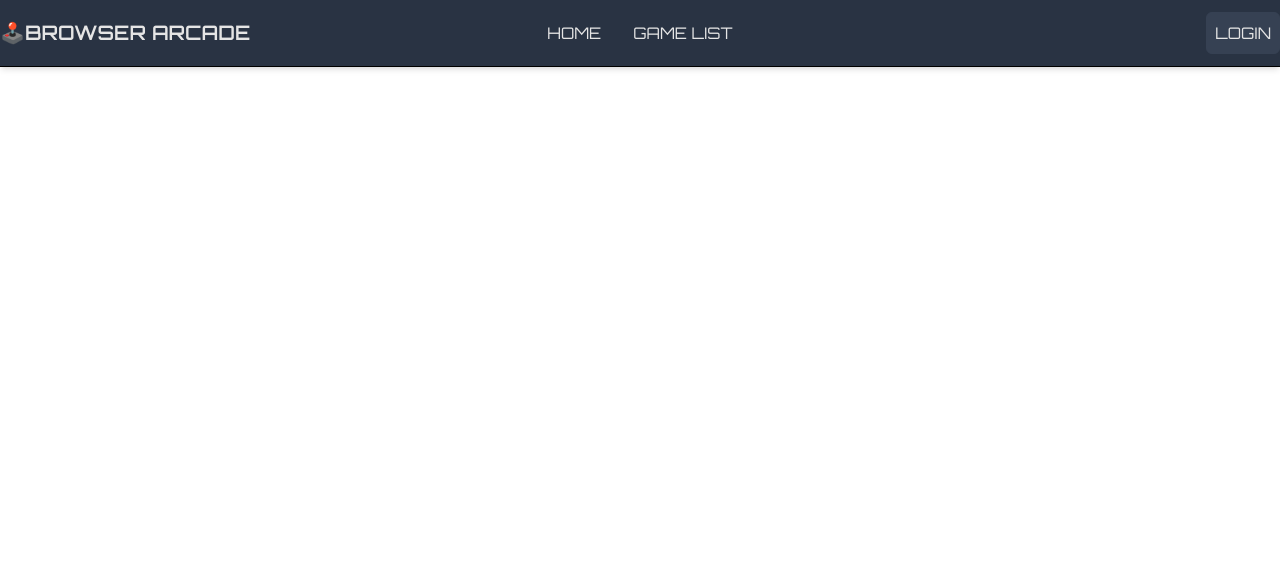
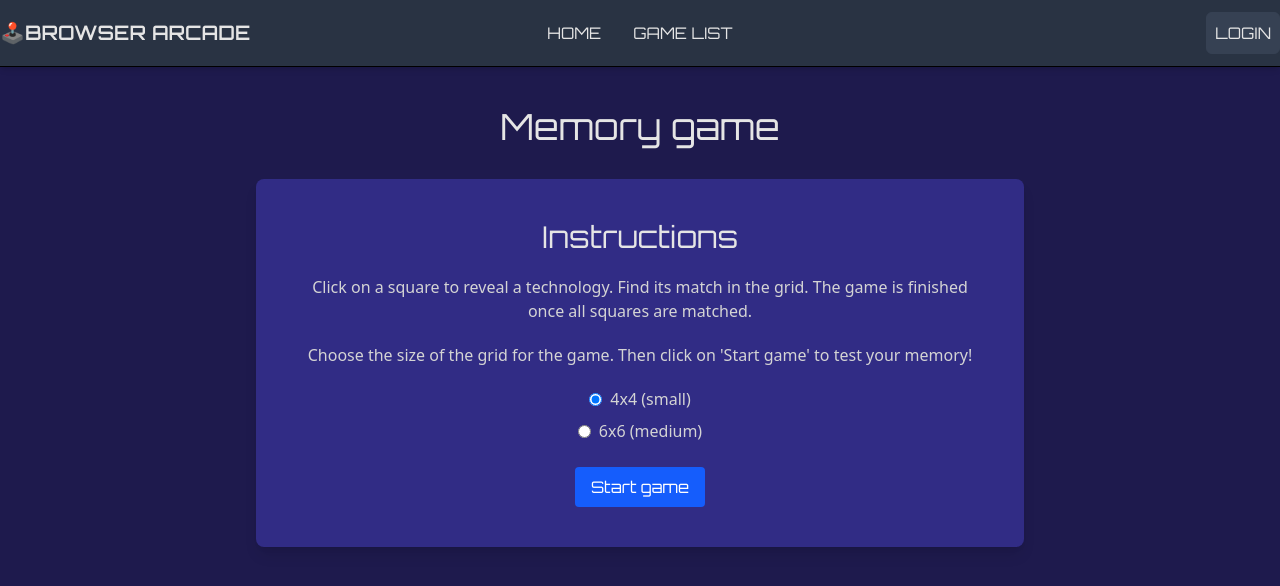
Before and after one commit to ExcavatorZ/browser-arcade, an Angular app in the folder frontend/: page /memo in a window 1280 px wide. Before the commit this address led to /. Shown: the top 586 px of the page. Built offline with nearby package versions, Linux system fonts and the light colour scheme.

Commit message:
Create initial memory game instruction component.

```diff
--- a/frontend/src/app/app.routes.ts
+++ b/frontend/src/app/app.routes.ts
@@ -1,6 +1,7 @@
 import { Routes } from "@angular/router";
 import { Homepage } from "./homepage/homepage";
 import { Games } from "./games/games";
+import { MemoInstruction } from "./memo/memo-instruction/memo-instruction";
 
 export const routes: Routes = [
   {
@@ -13,4 +14,9 @@ export const routes: Routes = [
     component: Games,
     title: "Game List | Browser Arcade",
   },
+  {
+    path: "memo",
+    component: MemoInstruction,
+    title: "Memory Game | Browser Arcade",
+  },
 ];
--- a/frontend/src/app/games/games.html
+++ b/frontend/src/app/games/games.html
@@ -9,6 +9,7 @@
       <p class="font-sans text-neutral-300 mb-4">Standard memory matching game</p>
       <div class="flex justify-center gap-2">
         <a
+          routerLink="/memo"
           class="heading px-4 py-2 bg-blue-600 text-white font-medium rounded hover:bg-blue-700 cursor-pointer"
           >Play</a
         >
--- a/frontend/src/app/games/games.ts
+++ b/frontend/src/app/games/games.ts
@@ -1,8 +1,9 @@
 import { Component } from "@angular/core";
+import { RouterLink } from "@angular/router";
 
 @Component({
   selector: "app-games",
-  imports: [],
+  imports: [RouterLink],
   templateUrl: "./games.html",
 })
 export class Games {}
--- /dev/null
+++ b/frontend/src/app/memo/memo-instruction/memo-instruction.html
@@ -0,0 +1,30 @@
+<div class="text-center bg-indigo-950 pt-10 min-h-screen">
+  <h1 class="text-4xl mb-8 text-neutral-200">Memory game</h1>
+  <section class="bg-indigo-900 max-w-3xl mx-auto rounded-lg shadow-lg p-10">
+    <p class="heading text-3xl text-neutral-200 mb-5">Instructions</p>
+    <p class="font-sans text-neutral-300 mb-5">
+      Click on a square to reveal a technology. Find its match in the grid. The game is finished
+      once all squares are matched.
+    </p>
+    <div>
+      <p class="font-sans text-neutral-300 mb-5">
+        Choose the size of the grid for the game. Then click on 'Start game' to test your memory!
+      </p>
+      <form method="get" class="space-y-2">
+        <div class="flex items-center justify-center space-x-2">
+          <input type="radio" name="amount" value="8" checked />
+          <label class="font-sans text-neutral-300" for="html">4x4 (small)</label>
+        </div>
+        <div class="flex items-center justify-center space-x-2">
+          <input type="radio" name="amount" value="18" />
+          <label class="font-sans text-neutral-300" for="html">6x6 (medium)</label>
+        </div>
+        <button
+          class="heading px-4 py-2 mt-4 bg-blue-600 text-white font-medium rounded hover:bg-blue-700 cursor-pointer"
+        >
+          Start game
+        </button>
+      </form>
+    </div>
+  </section>
+</div>
--- /dev/null
+++ b/frontend/src/app/memo/memo-instruction/memo-instruction.ts
@@ -0,0 +1,8 @@
+import { Component } from "@angular/core";
+
+@Component({
+  selector: "app-memo-instruction",
+  imports: [],
+  templateUrl: "./memo-instruction.html",
+})
+export class MemoInstruction {}
```
Also changed, not shown: 1 other file (tests, documents, lock files or other folders).
